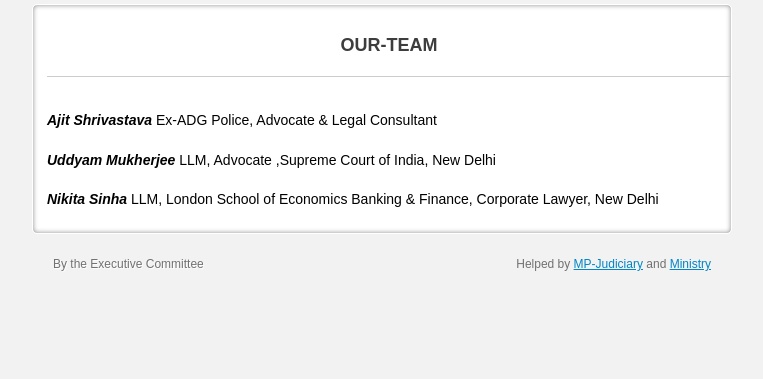
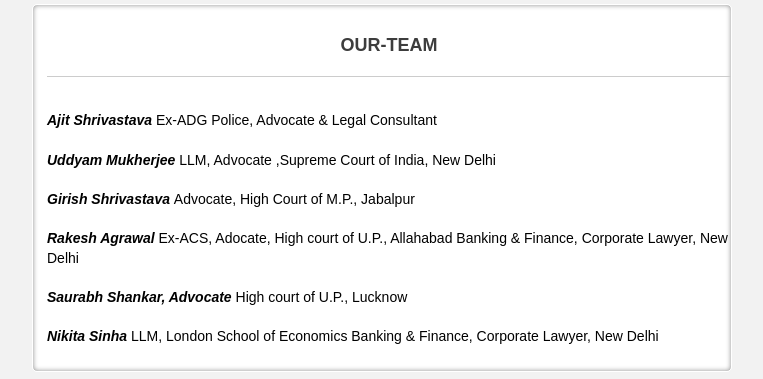
Before and after one commit to amicuslitigante/amicuslitigante.github.io, a plain HTML site: page about.html in a window 1280 px wide. Shown: the part 191-570 px from the top of the page, without its empty margins (258-1021 px from the left). Drawn offline with Linux system fonts and the light colour scheme.

Commit message:
Update about.html

```diff
--- a/about.html
+++ b/about.html
@@ -47,6 +47,22 @@
 		<br/>
 
 		<br/>
+	      <strong><em>Girish Shrivastava </em></strong>
+		Advocate, High Court of M.P., Jabalpur
+                <br/>
+
+		<br/>
+	      <strong><em>Rakesh Agrawal </em></strong>
+		Ex-ACS, Adocate, High court of U.P., Allahabad
+                Banking & Finance, Corporate Lawyer, New Delhi
+                <br/>
+
+		<br/>
+	      <strong><em>Saurabh Shankar, Advocate</em></strong>
+		High court of U.P., Lucknow
+                <br/>
+
+		<br/>
 	      <strong><em>Nikita Sinha </em></strong>
 		LLM, London School of Economics
                 Banking & Finance, Corporate Lawyer, New Delhi
```
